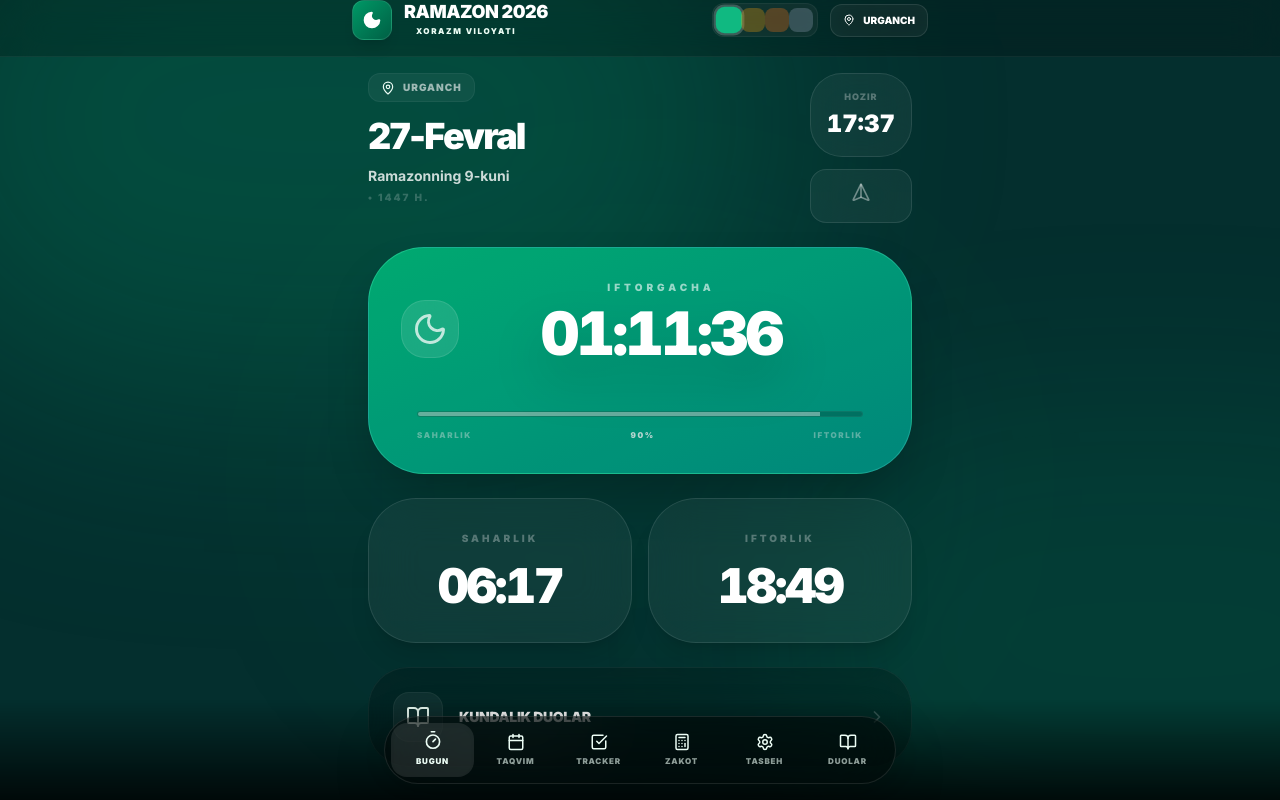
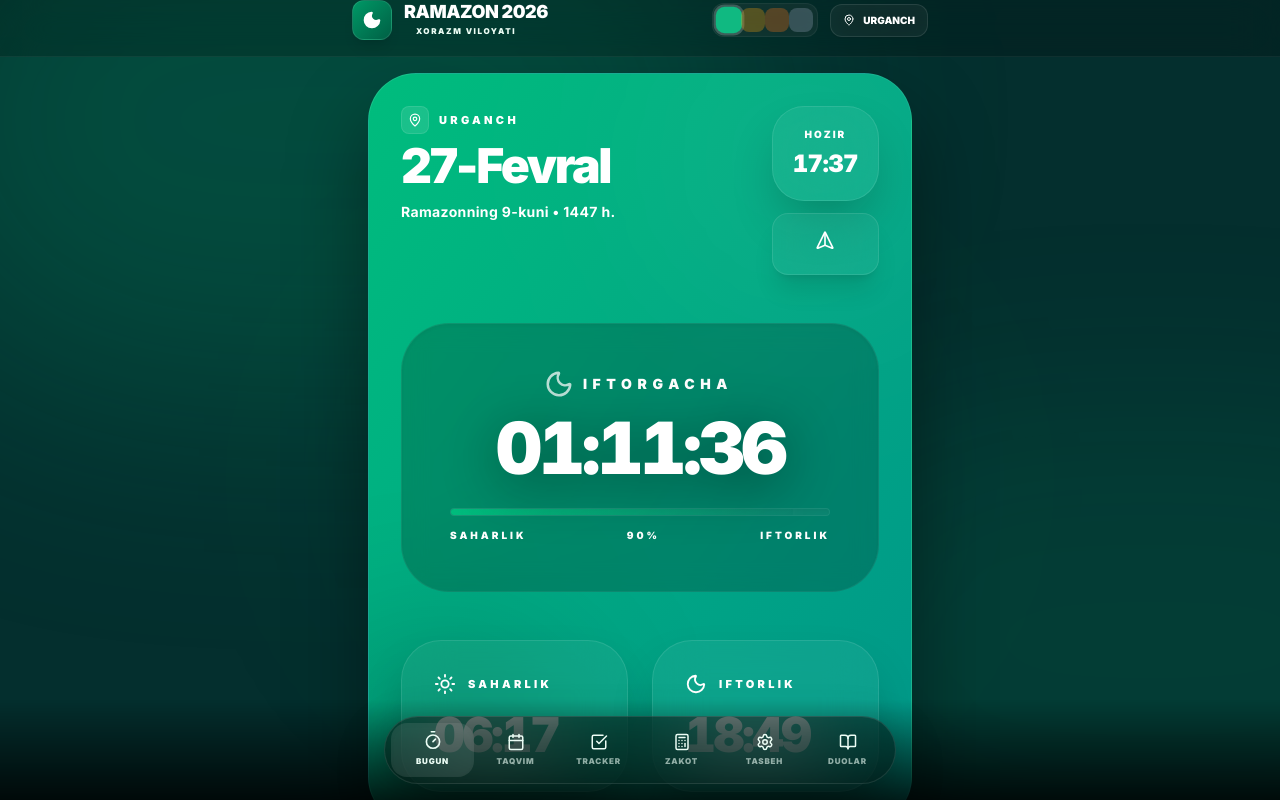
Before and after one commit to ruslonbekruzmatov28-dotcom/ramazon-taqvim-2026-, a React (Vite) app: page / in a window 1280 px wide. Both pictures are taken after a click on the button "BOSHLASH". Built offline with nearby package versions, Linux system fonts and the light colour scheme.

Commit message:
Update App.tsx

```diff
--- a/src/App.tsx
+++ b/src/App.tsx
@@ -193,7 +193,7 @@ const App: React.FC = () => {
     });
   };
 
-  const tasbihOptions = ['Subhanallah', 'Alhamdulillah', 'Allahu Akbar', 'La ilaha illallah', 'Astaghfirullah'];
+  const tasbihOptions = ['Subhanallah', 'Alhamdulillah', 'Allahu Akbar', 'La ilaha illallah'];
 
   // Real-time clock
   useEffect(() => {
@@ -627,17 +627,17 @@ const App: React.FC = () => {
                       }
                     }}
                     placeholder="Masalan: 10,000,000"
-                    className={`w-full bg-white/5 border border-white/10 rounded-2xl pl-6 pr-28 py-5 text-lg sm:text-2xl font-black text-white placeholder-${themeConfig.text}/10 outline-none focus:ring-2 focus:ring-${themeConfig.primary} transition-all`}
+                    className={`w-full bg-white/5 border border-white/10 rounded-2xl pl-6 pr-24 py-5 text-xl sm:text-2xl font-black text-white placeholder-${themeConfig.text}/10 outline-none focus:ring-2 focus:ring-${themeConfig.primary} transition-all`}
                   />
                   {zakatAmount && (
                     <button
                       onClick={() => { setZakatAmount(''); setZakatResult(null); }}
-                      className={`absolute right-20 top-1/2 -translate-y-1/2 text-${themeConfig.text}/40 hover:text-${themeConfig.primary} transition-colors`}
+                      className={`absolute right-16 top-1/2 -translate-y-1/2 text-${themeConfig.text}/40 hover:text-${themeConfig.primary} transition-colors`}
                     >
                       <X size={20} />
                     </button>
                   )}
-                  <div className={`absolute right-6 top-1/2 -translate-y-1/2 text-${themeConfig.text}/30 font-black text-sm`}>UZS</div>
+                  <div className={`absolute right-6 top-1/2 -translate-y-1/2 text-${themeConfig.text}/20 font-black`}>UZS</div>
                 </div>
               </div>
 
@@ -686,105 +686,121 @@ const App: React.FC = () => {
             initial={{ opacity: 0, y: 10 }}
             animate={{ opacity: 1, y: 0 }}
             exit={{ opacity: 0, y: -10 }}
-            className="space-y-6"
+            className="space-y-8"
           >
-            {/* Top Info Section */}
-            <div className="flex justify-between items-start gap-4">
-              <div className="space-y-4 flex-1">
-                <div className="flex items-center gap-2 bg-white/5 w-fit px-3 py-1.5 rounded-xl border border-white/5">
-                  <MapPin size={14} className={`text-${themeConfig.primary}`} />
-                  <span className="text-[10px] font-black uppercase tracking-widest text-white/60">{selectedDistrict.name}</span>
+            {/* Main Card */}
+            <div className={`bg-gradient-to-br ${statusInfo.color} p-8 rounded-[3rem] text-white shadow-[0_40px_80px_rgba(0,0,0,0.4)] relative overflow-hidden border border-white/10`}>
+              {/* Decorative elements */}
+              <div className="absolute top-[-10%] right-[-10%] w-80 h-80 bg-white/5 rounded-full blur-[100px]"></div>
+              <div className="absolute bottom-[-10%] left-[-10%] w-64 h-64 bg-black/20 rounded-full blur-[80px]"></div>
+
+              <div className="relative z-10">
+                <div className="flex justify-between items-start gap-6 mb-12">
+                  <div>
+                    <div className="flex items-center gap-2.5 mb-2">
+                      <div className="bg-white/10 p-1.5 rounded-lg backdrop-blur-md border border-white/10">
+                        <MapPin size={14} className={`text-${themeConfig.secondary}`} />
                       </div>
-                <div>
-                  <h2 className="text-4xl font-black tracking-tighter text-white leading-none">{todayData.date}</h2>
-                  <div className="mt-3 space-y-1">
-                    <p className="text-sm font-bold text-white/80">Ramazonning {todayData.day}-kuni</p>
-                    <p className="text-[10px] font-black uppercase tracking-[0.2em] text-white/20">• 1447 h.</p>
+                      <span className={`text-[11px] font-black uppercase tracking-[0.3em] text-${themeConfig.text}/60`}>{selectedDistrict.name}</span>
                     </div>
+                    <h2 className="text-4xl sm:text-5xl font-black tracking-tighter leading-none text-white">{todayData.date}</h2>
+                    <p className={`text-${themeConfig.text}/60 text-sm font-bold mt-3 tracking-wide`}>Ramazonning {todayData.day}-kuni • 1447 h.</p>
                   </div>
-              </div>
-
                   <div className="flex flex-col gap-3">
-                <div className="bg-white/5 backdrop-blur-xl p-4 rounded-[2rem] border border-white/10 text-center min-w-[100px]">
-                  <div className="text-[9px] font-black uppercase tracking-widest text-white/30 mb-1">Hozir</div>
-                  <div className="text-2xl font-black tabular-nums text-white">
-                    {currentTime.toLocaleTimeString('uz-UZ', { hour: '2-digit', minute: '2-digit' })}
+                    <div className="bg-white/5 backdrop-blur-2xl p-5 rounded-[2rem] border border-white/10 shadow-2xl">
+                      <div className="text-center">
+                        <div className={`text-[10px] font-black uppercase tracking-[0.2em] text-${themeConfig.text}/40 mb-1.5`}>Hozir</div>
+                        <div className="text-2xl font-black tabular-nums tracking-tight text-white">{currentTime.toLocaleTimeString('uz-UZ', { hour: '2-digit', minute: '2-digit' })}</div>
                       </div>
                     </div>
                     <motion.button
-                  whileHover={{ scale: 1.05 }}
-                  whileTap={{ scale: 0.95 }}
+                      whileHover={{ scale: 1.05, backgroundColor: 'rgba(255,255,255,0.1)' }}
+                      whileTap={{ scale: 0.9 }}
                       onClick={handleShare}
-                  className="bg-white/5 backdrop-blur-xl p-4 rounded-2xl border border-white/10 text-white/40 flex items-center justify-center hover:text-white transition-all"
+                      className="bg-white/5 backdrop-blur-2xl p-5 rounded-2xl border border-white/10 text-white flex items-center justify-center shadow-xl"
                     >
                       <Send size={20} className="rotate-[-45deg]" />
                     </motion.button>
                   </div>
                 </div>
 
-            {/* Main Countdown Card */}
-            <div className={`bg-gradient-to-br ${statusInfo.color} p-8 rounded-[3.5rem] text-white shadow-2xl relative overflow-hidden border border-white/10`}>
-              <div className="absolute top-0 left-0 w-full h-full bg-black/10 pointer-events-none"></div>
-              <div className="relative z-10 flex items-center gap-6">
-                <div className="shrink-0 bg-white/10 p-4 rounded-3xl backdrop-blur-md border border-white/10">
-                  <div className="scale-150">{statusInfo.icon}</div>
+                {/* Countdown */}
+                <div className="mb-12 text-center py-12 bg-black/20 backdrop-blur-md rounded-[3rem] border border-white/5 shadow-inner">
+                  <div className={`flex items-center justify-center gap-3 mb-4 text-${themeConfig.secondary}/80`}>
+                    <div className="scale-125">{statusInfo.icon}</div>
+                    <span className="text-sm font-black uppercase tracking-[0.4em]">{statusInfo.label}</span>
                   </div>
-                <div className="flex-1 text-center pr-10">
-                  <div className="text-[10px] font-black uppercase tracking-[0.4em] opacity-60 mb-2">
-                    {statusInfo.label}
-                  </div>
-                  <div className="text-5xl sm:text-6xl font-black tracking-tighter tabular-nums leading-none mb-4 drop-shadow-2xl">
+                  <div className="text-5xl sm:text-7xl font-black tracking-tighter tabular-nums drop-shadow-[0_10px_30px_rgba(0,0,0,0.5)] mb-6 text-white">
                     {timeLeft}
                   </div>
-                </div>
-              </div>
 
+                  {/* Progress Bar */}
                   {statusInfo.label === 'Iftorgacha' && (
-                <div className="mt-8 px-4">
-                  <div className="h-1.5 w-full bg-black/20 rounded-full overflow-hidden border border-white/5">
+                    <div className="px-12">
+                      <div className="h-2 w-full bg-white/5 rounded-full overflow-hidden shadow-inner border border-white/5">
                         <motion.div
                           initial={{ width: 0 }}
                           animate={{ width: `${fastProgress}%` }}
-                      className="h-full bg-white/40 backdrop-blur-md"
+                          className={`h-full bg-gradient-to-r from-${themeConfig.primary} to-${themeConfig.secondary} shadow-[0_0_20px_rgba(255,255,255,0.2)]`}
                         />
                       </div>
-                  <div className="flex justify-between mt-3 text-[8px] font-black uppercase tracking-[0.2em] text-white/40">
+                      <div className={`flex justify-between mt-3 text-[10px] font-black uppercase tracking-[0.3em] text-${themeConfig.text}/40`}>
                         <span>Saharlik</span>
-                    <span className="text-white/80">{Math.round(fastProgress)}%</span>
+                        <span className={`text-${themeConfig.primary}`}>{Math.round(fastProgress)}%</span>
                         <span>Iftorlik</span>
                       </div>
                     </div>
                   )}
                 </div>
 
-            {/* Times Grid */}
-            <div className="grid grid-cols-2 gap-4">
-              <div className="bg-white/5 backdrop-blur-xl p-8 rounded-[3rem] border border-white/10 shadow-xl flex flex-col items-center text-center group">
-                <div className="text-[10px] font-black uppercase tracking-[0.3em] text-white/30 mb-4 group-hover:text-white/60 transition-colors">Saharlik</div>
+                <div className="grid grid-cols-2 gap-6">
+                  <div className="bg-white/5 backdrop-blur-xl p-8 rounded-[2.5rem] border border-white/10 shadow-2xl group hover:bg-white/10 transition-all cursor-default">
+                    <div className={`flex items-center gap-3 mb-4 text-${themeConfig.secondary}/60`}>
+                      <Sun size={22} />
+                      <span className="text-[11px] font-black uppercase tracking-[0.3em]">Saharlik</span>
+                    </div>
                     <div className="text-4xl sm:text-5xl font-black tracking-tighter tabular-nums text-white">{todayData.fajr}</div>
                   </div>
-              <div className="bg-white/5 backdrop-blur-xl p-8 rounded-[3rem] border border-white/10 shadow-xl flex flex-col items-center text-center group">
-                <div className="text-[10px] font-black uppercase tracking-[0.3em] text-white/30 mb-4 group-hover:text-white/60 transition-colors">Iftorlik</div>
+                  <div className="bg-white/5 backdrop-blur-xl p-8 rounded-[2.5rem] border border-white/10 shadow-2xl group hover:bg-white/10 transition-all cursor-default">
+                    <div className={`flex items-center gap-3 mb-4 text-${themeConfig.secondary}/60`}>
+                      <Moon size={22} />
+                      <span className="text-[11px] font-black uppercase tracking-[0.3em]">Iftorlik</span>
+                    </div>
                     <div className="text-4xl sm:text-5xl font-black tracking-tighter tabular-nums text-white">{todayData.maghrib}</div>
                   </div>
                 </div>
+              </div>
+            </div>
 
-            {/* Quick Actions */}
-            <div className="grid grid-cols-1 gap-4">
-              <motion.button
-                whileHover={{ y: -4 }}
+            <div className="grid grid-cols-1 gap-6">
+              <motion.div
+                whileHover={{ y: -4, scale: 1.01 }}
                 whileTap={{ scale: 0.98 }}
+                className="bg-white/5 backdrop-blur-xl p-8 rounded-[3rem] shadow-2xl border border-white/10 flex items-center justify-between group cursor-pointer"
                 onClick={() => setCurrentTab(AppState.DUA)}
-                className="bg-black/20 backdrop-blur-xl p-6 rounded-[2.5rem] border border-white/5 flex items-center justify-between group"
               >
-                <div className="flex items-center gap-4">
-                  <div className={`bg-white/5 p-3 rounded-2xl text-${themeConfig.primary} border border-white/5 group-hover:bg-${themeConfig.primary} group-hover:text-white transition-all duration-500`}>
-                    <BookOpen size={24} />
+                <div className="flex items-center gap-6">
+                  <div className={`bg-${themeConfig.primary}/10 p-5 rounded-2xl text-${themeConfig.primary} shadow-inner group-hover:bg-${themeConfig.primary} group-hover:text-white transition-all duration-500 border border-${themeConfig.primary}/20`}>
+                    <BookOpen size={32} />
                   </div>
-                  <h3 className="font-black text-white text-sm tracking-tight uppercase">Kundalik duolar</h3>
+                  <div>
+                    <h3 className="font-black text-white text-xl tracking-tight">Kundalik duolar</h3>
+                    <p className={`text-[11px] text-${themeConfig.text}/30 font-black uppercase tracking-[0.2em] mt-1`}>Sahar va Iftorlik</p>
                   </div>
-                <ChevronRight size={20} className="text-white/20 group-hover:text-white transition-all" />
-              </motion.button>
+                </div>
+                <div className={`bg-white/5 p-3 rounded-full text-${themeConfig.text}/20 group-hover:text-${themeConfig.primary} group-hover:bg-${themeConfig.primary}/10 transition-all`}>
+                  <ChevronRight size={24} />
+                </div>
+              </motion.div>
+
+              <div className="bg-black/20 backdrop-blur-md p-8 rounded-[3rem] border border-white/5 flex gap-5 items-center">
+                <div className={`bg-white/5 p-3 rounded-xl text-${themeConfig.primary} shadow-sm border border-white/5`}>
+                  <Info size={22} />
+                </div>
+                <p className={`text-[11px] text-${themeConfig.text}/40 leading-relaxed font-bold uppercase tracking-wider`}>
+                  Vaqtlar O'zbekiston Musulmonlari idorasi taqvimi asosida.
+                </p>
+              </div>
             </div>
           </motion.div>
         );
```
Lines whose indentation alone changed are shown as unchanged.
